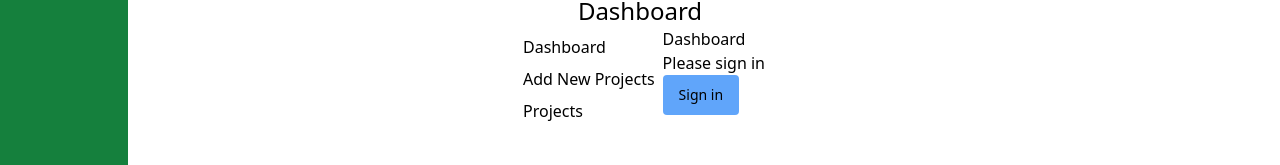
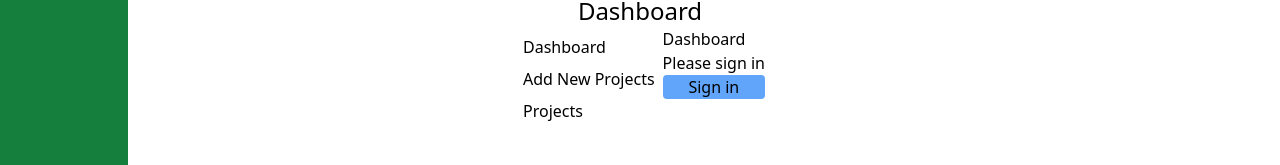
Before and after one commit to ramirez-trees/ramirez-tree-service, a Next.js app: page /dashboard in a window 1280 px wide. Shown: the part 165-330 px from the top of the page. Built offline with nearby package versions, Linux system fonts and the light colour scheme; no server answers.

Commit message:
changed button on dashboard to prevent hydration errors

```diff
--- a/src/app/dashboard/page.tsx
+++ b/src/app/dashboard/page.tsx
@@ -17,18 +17,18 @@ export default function DashBoard() {
       <h1>Dashboard</h1>
       <SignedOut>
         <p>Please sign in</p>
-        <Button className="rounded bg-blue-400">
+        <div className="flex justify-center rounded bg-blue-400">
           <SignInButton />
-        </Button>
+        </div>
       </SignedOut>
       <SignedIn>
         <p>you are signed in</p>
         <p>this is your userId: {user.userId}</p>
         <p>this is your org id: {user.orgId}</p>
         <p>this is your user roles: {user.orgRole}</p>
-        <Button className="rounded bg-red-400">
+        <div className="flex justify-center rounded bg-red-400">
           <SignOutButton />
-        </Button>
+        </div>
       </SignedIn>
     </div>
   );
```
